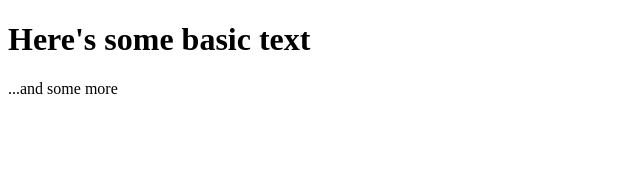
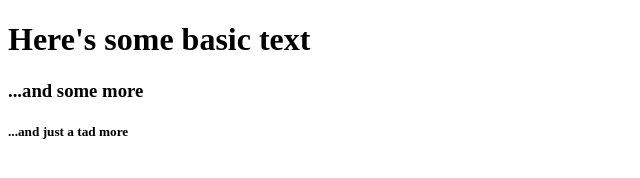
Before and after one commit to kffl126/git_test, a plain HTML site: page index.html in a window 1280 px wide. Shown: the whole page, without its empty margins (0-640 px from the left). Drawn offline with Linux system fonts and the light colour scheme.

Commit message:
Added a bit more text

```diff
--- a/index.html
+++ b/index.html
@@ -6,8 +6,12 @@
     <meta name="viewport" content="width=device-width, initial-scale=1.0">
     <title>Testing respository for github</title>
 </head>
+
 <body>
     <h1><b>Here's some basic text</b></h1>
-...and some more
+    <p>
+        <h3> ...and some more </h3>
+        <h5>...and just a tad more </h5>
+    </p>
 </body>
 </html>
```
